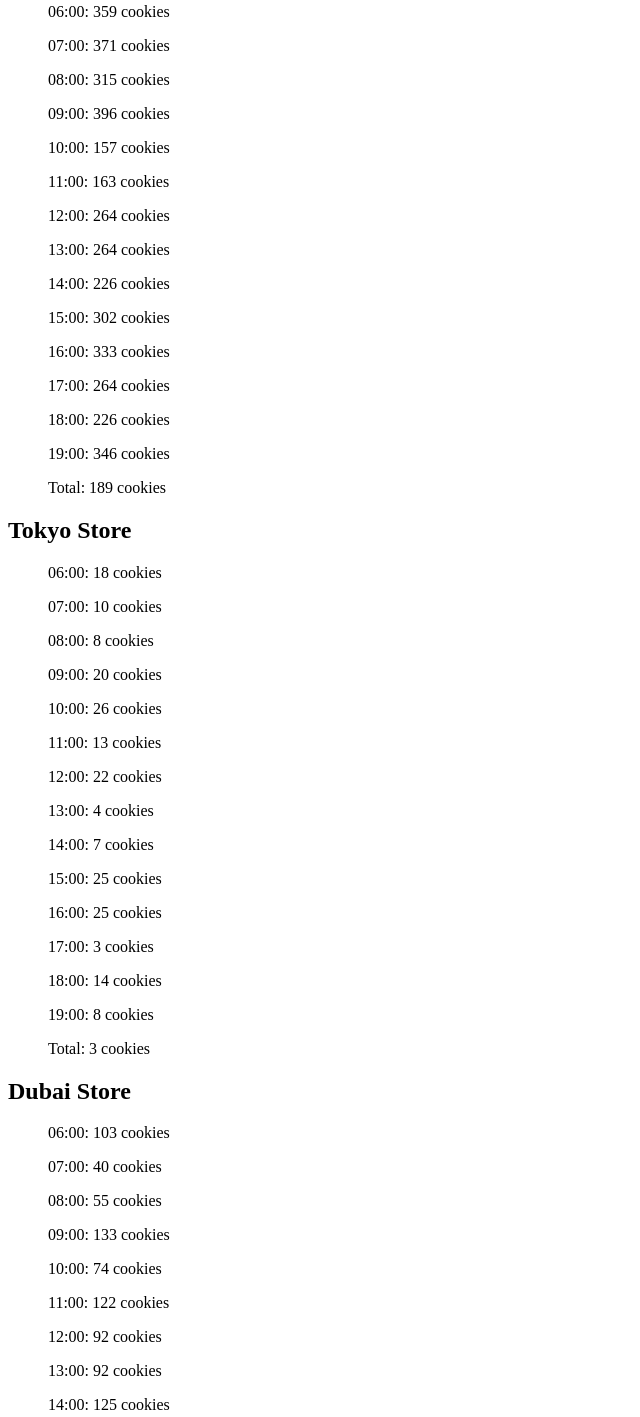
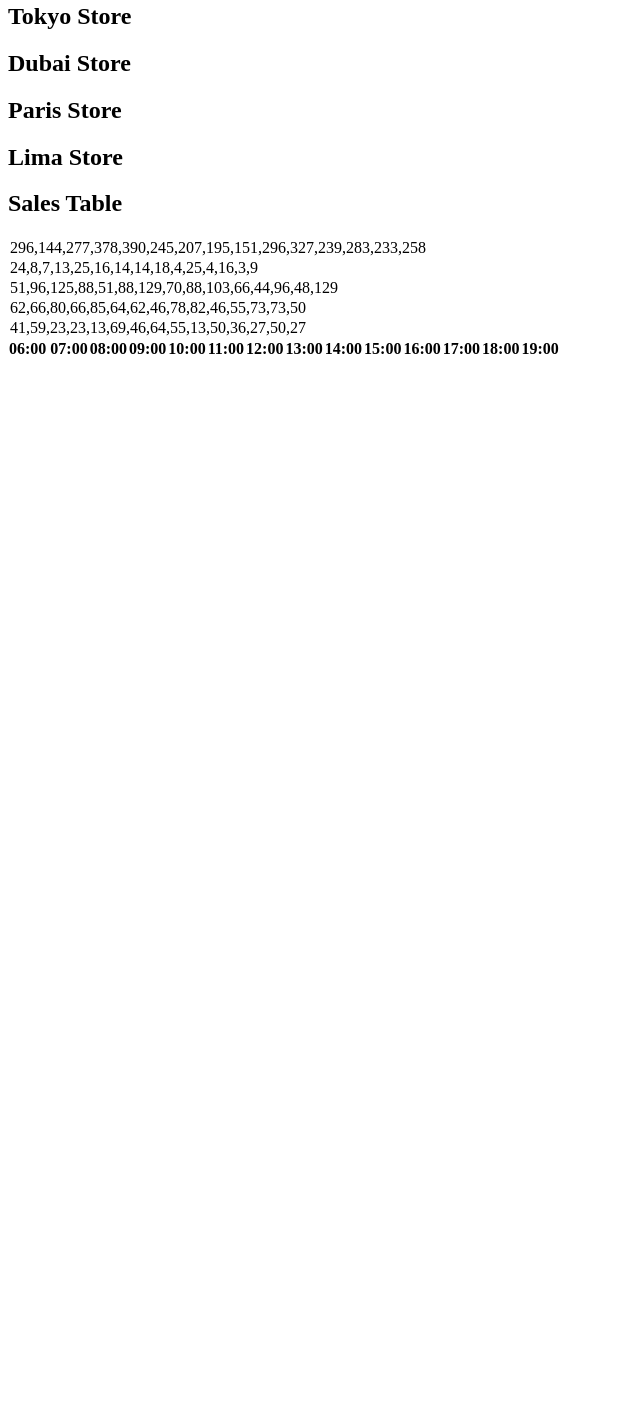
Before and after one commit to Tamim86/cookie-stand, a plain HTML site: page index.html in a window 1280 px wide. Shown: the part 64-1481 px from the top of the page, without its empty margins (0-640 px from the left). After the commit the page ends 800 px from the top, so only its background shows below. Drawn offline with Linux system fonts and the light colour scheme.

Commit message:
construct

```diff
--- a/app.js
+++ b/app.js
@@ -1,199 +1,134 @@
-let workhrs = ['06:00','07:00','08:00','09:00','10:00','11:00','12:00','13:00','14:00','15:00','16:00','17:00','18:00','19:00', 'Total']
+let workhrs = ['06:00',' ','07:00','08:00','09:00','10:00','11:00','12:00','13:00','14:00','15:00','16:00','17:00','18:00','19:00']
 
-const seattleBranch = {
-    minCustomer:23,
-    maxCustomer:65,
-    avgCookies:6.3,
-    avgCusthour:[],
-    totalSales: 0,
-    checkSales:function(){
-        //let sales = 1;
-        //let total = 0;
+function cookiesStore(min, max, avg){
+    this.minCustomer = min;
+    this.maxCustomer = max;
+    this.avgCookies = avg;
+    this.avgCusthour = [];
+    this.totalSales = 0;
+
+
+}
+
+cookiesStore.prototype.checkSales = function(){
     for(i=0; i<workhrs.length; i++){
         let rand = Math.floor(Math.random() * (this.maxCustomer - this.minCustomer) + this.minCustomer);
         let sales = Math.floor(this.avgCookies*rand);
         this.totalSales = this.totalSales + sales;
         this.avgCusthour.push(sales);
-            //return['At'+workhrs[i+1]+' the number of customers was '+rand+' and the number of burchased cookies '+sales];
     }
     console.log(this.avgCusthour);
-
-
-    },
-        //this.checkSales();
-
-    renderResult:function(){
-        for(let x=0; x<workhrs.length;x++){
-            let ulel = document.createElement('ul');
-            let seattleList = document.getElementById('seattle');
-            seattleList.appendChild(ulel);
-            ulel.textContent = `${workhrs[x]}: ${this.avgCusthour[x]} cookies`;
-
 }
-
-
-     }
-
-    }
-    seattleBranch.checkSales();
-    seattleBranch.renderResult();
-
-
-    const tokyoBranch = {
-        minCustomer:3,
-        maxCustomer:24,
-        avgCookies:1.2,
-        avgCusthour:[],
-        totalSales: 0,
-        checkSales:function(){
-            //let sales = 1;
-            //let total = 0;
-            for(i=0; i<workhrs.length; i++){
-                let rand = Math.floor(Math.random() * (this.maxCustomer - this.minCustomer) + this.minCustomer);
-                let sales = Math.floor(this.avgCookies*rand);
-                this.totalSales = this.totalSales + sales;
-                this.avgCusthour.push(sales);
-                //return['At'+workhrs[i+1]+' the number of customers was '+rand+' and the number of burchased cookies '+sales];
-            }
-            console.log(this.avgCusthour);
-
-
-        },
-            //this.checkSales();
-
-        renderResult:function(){
-            for(let x=0; x<workhrs.length;x++){
-                let ulel = document.createElement('ul');
-                let tokyoList = document.getElementById('Tokyo');
-                tokyoList.appendChild(ulel);
-                ulel.textContent = `${workhrs[x]}: ${this.avgCusthour[x]} cookies`;
-
-            }
-
-
-         }
-
-        }
-        tokyoBranch.checkSales();
-        tokyoBranch.renderResult();
-
-
-        const dubaiBranch = {
-            minCustomer:11,
-            maxCustomer:38,
-            avgCookies:3.7,
-            avgCusthour:[],
-            totalSales: 0,
-            checkSales:function(){
-                //let sales = 1;
-                //let total = 0;
-                for(i=0; i<workhrs.length; i++){
-                    let rand = Math.floor(Math.random() * (this.maxCustomer - this.minCustomer) + this.minCustomer);
-                    let sales = Math.floor(this.avgCookies*rand);
-                    this.totalSales = this.totalSales + sales;
-                    this.avgCusthour.push(sales);
-                    //return['At'+workhrs[i+1]+' the number of customers was '+rand+' and the number of burchased cookies '+sales];
-                }
-                console.log(this.avgCusthour);
-
-
-            },
-                //this.checkSales();
-
-            renderResult:function(){
-                for(let x=0; x<workhrs.length;x++){
-                    let ulel = document.createElement('ul');
-                    let dubaiList = document.getElementById('dubai');
-                    dubaiList.appendChild(ulel);
-                    ulel.textContent = `${workhrs[x]}: ${this.avgCusthour[x]} cookies`;
-
-                }
-
-
-             }
-
-            }
-            dubaiBranch.checkSales();
-            dubaiBranch.renderResult();
 
 
 
 
-            const parisBranch = {
-                minCustomer:20,
-                maxCustomer:38,
-                avgCookies:2.3,
-                avgCusthour:[],
-                totalSales: 0,
-                checkSales:function(){
-                    //let sales = 1;
-                    //let total = 0;
-                    for(i=0; i<workhrs.length; i++){
-                        let rand = Math.floor(Math.random() * (this.maxCustomer - this.minCustomer) + this.minCustomer);
-                        let sales = Math.floor(this.avgCookies*rand);
-                        this.totalSales = this.totalSales + sales;
-                        this.avgCusthour.push(sales);
-                        //return['At'+workhrs[i+1]+' the number of customers was '+rand+' and the number of burchased cookies '+sales];
-                    }
-                    console.log(this.avgCusthour);
 
+ let seattleStore = new cookiesStore(23, 65, 6.3);
 
-                },
-                    //this.checkSales();
+ let tokyoStore = new cookiesStore(3, 24, 1.2);
+ let dubaiStore = new cookiesStore(11, 38, 3.7);
+ let parisStore = new cookiesStore(20, 38, 2.3);
+ let liamStore = new cookiesStore(2, 16, 4.6);
 
-                renderResult:function(){
-                    for(let x=0; x<workhrs.length;x++){
-                        let ulel = document.createElement('ul');
-                        let parisList = document.getElementById('paris');
-                        parisList.appendChild(ulel);
-                        ulel.textContent = `${workhrs[x]}: ${this.avgCusthour[x]} cookies`;
-
-                    }
-
-
-                 }
-
-                }
-                parisBranch.checkSales();
-                parisBranch.renderResult();
+seattleStore.checkSales();
+//console.log(seattleStore);
+tokyoStore.checkSales();
+dubaiStore.checkSales();
+parisStore.checkSales();
+liamStore.checkSales();
 
 
 
 
-                const limaBranch = {
-                    minCustomer:20,
-                    maxCustomer:38,
-                    avgCookies:2.3,
-                    avgCusthour:[],
-                    totalSales: 0,
-                    checkSales:function(){
-                        //let sales = 1;
-                        //let total = 0;
-                        for(i=0; i<workhrs.length; i++){
-                            let rand = Math.floor(Math.random() * (this.maxCustomer - this.minCustomer) + this.minCustomer);
-                            let sales = Math.floor(this.avgCookies*rand);
-                            this.totalSales = this.totalSales + sales;
-                            this.avgCusthour.push(sales);
-                            //return['At'+workhrs[i+1]+' the number of customers was '+rand+' and the number of burchased cookies '+sales];
-                        }
-                        console.log(this.avgCusthour);
 
 
-                    },
-                        //this.checkSales();
+let table1 = document.getElementById('salesdata')
+let salesTable = document.createElement('table');
+table1.appendChild(salesTable);
 
-                    renderResult:function(){
-                        for(let x=0; x<workhrs.length;x++){
-                            let ulel = document.createElement('ul');
-                            let limaList = document.getElementById('lima');
-                            limaList.appendChild(ulel);
-                            ulel.textContent = `${workhrs[x]}: ${this.avgCusthour[x]} cookies`;
+function Rows(){
+    let heading = document.createElement('tr');
+    table1.appendChild(heading);
+
+    for(let i=0; i<workhrs.length;i++){
+        let theading = document.createElement('th');
+        heading.appendChild(theading);
+        theading.textContent=workhrs[i];
 
     }
+}
+Rows();
+
+// let branch= ['Seattle', 'Tokyo', 'Dubai', 'Paris','Liam'];
+// function resultData(cookie){
+//     let dRow = document.createElement('tr');
+//     salesTable.appendChild(dRow);
+//     for(let x=0; x<workhrs.length;x++){
+//         let cookieSale = document.createElement('td');
+//         dRow.appendChild(cookieSale);
+//         cookieSale.textContent=cookie.avgCusthour[x];
+//         }
+//     }
+
+// resultData(seattleStore);
+// resultData(tokyoStore);
+// resultData(dubaiStore);
+// resultData(parisStore);
+// resultData(liamStore);
+function seattleSales(cookiSales){
+     let seattRow = document.createElement('tr');
+     salesTable.appendChild(seattRow);
+     seattRow.textContent= cookiSales.avgCusthour;;
+}
+seattleSales(seattleStore);
+
+function tokyoSales(cookiSales){
+     let tokRow = document.createElement('tr');
+     salesTable.appendChild(tokRow);
+     tokRow.textContent= cookiSales.avgCusthour;;
+}
+tokyoSales(tokyoStore);
+
+function dubaiSales(cookiSales){
+    let dubRow = document.createElement('tr');
+    salesTable.appendChild(dubRow);
+    dubRow.textContent= cookiSales.avgCusthour;;
+}
+dubaiSales(dubaiStore);
+
+function parisSales(cookiSales){
+    let parisRow = document.createElement('tr');
+    salesTable.appendChild(parisRow);
+    parisRow.textContent= cookiSales.avgCusthour;;
+}
+parisSales(parisStore);
 
 
+function liamSales(cookiSales){
+    let liamRow = document.createElement('tr');
+    salesTable.appendChild(liamRow);
+    liamRow.textContent= cookiSales.avgCusthour;;
 }
+parisSales(liamStore);
+
+let storeLocation = ['Seattle', 'Tokyo','Dubai', 'Paris', 'Liam'];
+
+
+let sum=0;
+let totalSaleHour = [];
+
+function Perhoursales(sales){
+for(let i=0;i<storeLocation.length;i++){
+    let tableFooter = document.getElementById('Total');
+    let totalsum = document.createElement('th');
+    tableFooter.appendChild(totalsum);
+    for(let s=0;s<workhrs.length;s++){
+        sum = sum+ sales.avgCusthour[s];
+
+        totalSaleHour.push(sum);
 
     }
-                    limaBranch.checkSales();
-                    limaBranch.renderResult();
+  }
+}
+Perhoursales(seattleStore);
--- a/index.html
+++ b/index.html
@@ -5,6 +5,8 @@
     <meta http-equiv="X-UA-Compatible" content="IE=edge">
     <meta name="viewport" content="width=device-width, initial-scale=1.0">
     <title>Salmon Cookie</title>
+    <link rel="stylesheet" href="style.css">
+
 </head>
 <body>
     <header>
@@ -28,8 +30,11 @@
         <p><h2>Paris Store</h2></p>
         <div id="paris"></div>
         <p><h2>Lima Store</h2></p>
-        <div id="lima"></div>
+        <div id="liam"></div>
 
+        <p><h2>Sales Table</h2></p>
+        <div id="salesdata"></div>
+        <div id="Total"></div>
     </main>
     <script src="app.js"></script>
 </body>
--- a/style.css
+++ b/style.css
@@ -0,0 +1,4 @@
+#seattle table tr{
+    border: 3px;
+    border-color:black ;
+}
```
Lines whose indentation alone changed are shown as unchanged.
